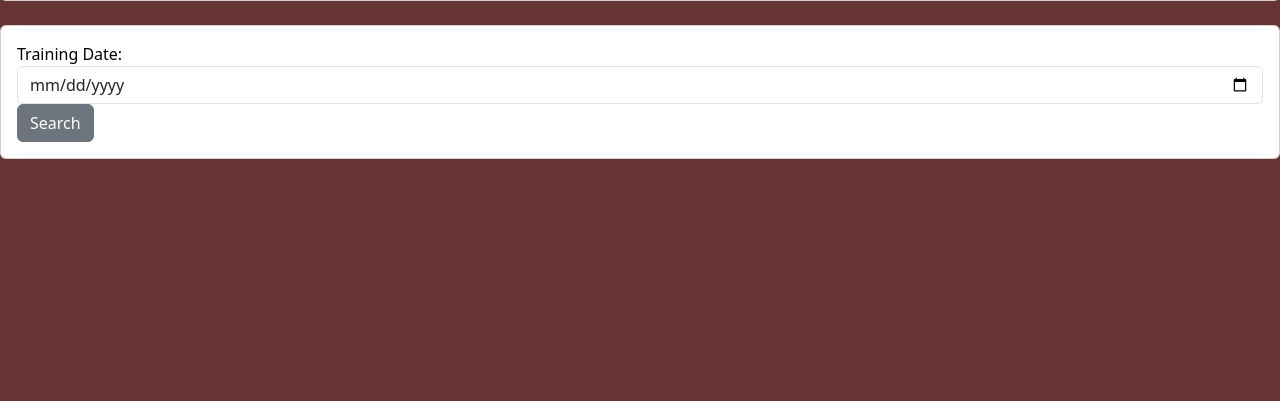
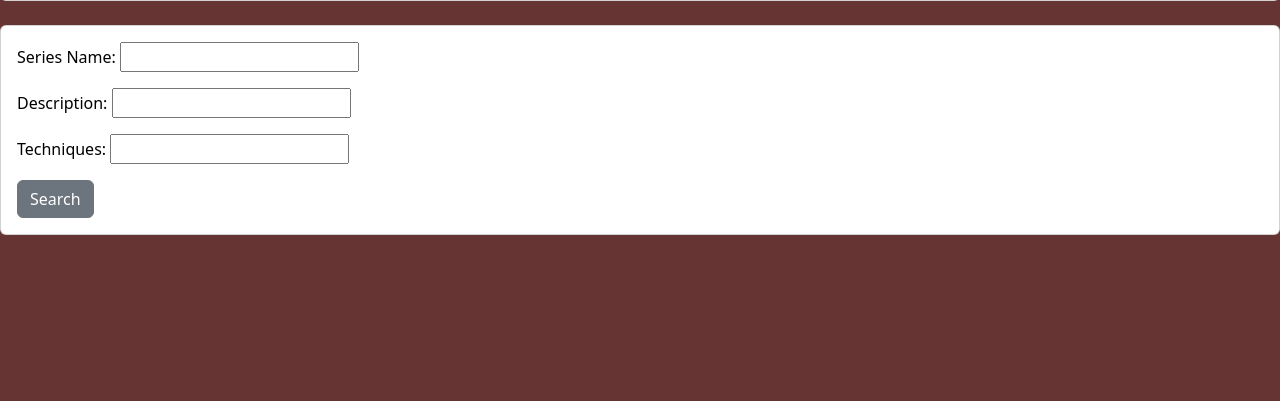
Before and after one commit to m-jines/Capstone2024, a Django app: page /techniqueseries/ in a window 1280 px wide. Shown: the part 295-696 px from the top of the page. Run offline with Django 4.2, Linux system fonts and the light colour scheme; a user stored in the database is signed in; data that the repository does not hold is empty.

Commit message:
technique series search function

```diff
--- a/djangoApp/filters.py
+++ b/djangoApp/filters.py
@@ -23,3 +23,23 @@ class TechniqueLibraryFilter(django_filters.FilterSet):
     class Meta:
         model=TechniqueLibraryEntry
         fields = ['Technique_Name', 'Description', 'Status']
+
+class TechniqueSeriesFilter(django_filters.FilterSet):
+    SeriesName = CharFilter(field_name='SeriesName', lookup_expr='icontains', label='Series Name')
+    Description = CharFilter(field_name='Description', lookup_expr='icontains', label='Description')
+    # Placeholder for technique-based filtering, actual method to be defined below
+    Techniques = CharFilter(method='filter_by_technique', label='Techniques')
+
+    class Meta:
+        model = TechniqueSeriesEntry
+        fields = ['SeriesName', 'Description']
+
+    def filter_by_technique(self, queryset, name, value):
+        """
+        This method will filter the TechniqueSeriesEntry queryset based on technique name.
+        """
+        if value:
+            return queryset.filter(
+                techniqueserieslinking__TechniqueLibraryEntry__Technique_Name__icontains=value
+            ).distinct()
+        return queryset
--- a/djangoApp/templates/djangoApp/main.html
+++ b/djangoApp/templates/djangoApp/main.html
@@ -26,7 +26,7 @@
 
     <nav class="navbar sticky-top navbar-expand-lg navbar-dark bg-secondary">
         <div class="container-fluid">
-          <a class="navbar-brand" href="#">
+          <a class="navbar-brand" href="{% url 'home' %}">
             <img src="{% static 'djangoApp/images/BJJLogo.png' %}" alt = "Logo" width = "75" height = "75" class="d-inline-block align-text-middle">
             </a>
           <button class="navbar-toggler" type="button" data-bs-toggle="collapse" data-bs-target="#navbarNavDropdown" aria-controls="navbarNavDropdown" aria-expanded="false" aria-label="Toggle navigation">
--- a/djangoApp/templates/djangoApp/techniqueseries.html
+++ b/djangoApp/templates/djangoApp/techniqueseries.html
@@ -7,9 +7,8 @@
     <div class="col-md-12">
         <h5>Your Series</h5>
         <hr>
-        <div class = "card card-body">
-            <a class="btn btn-secondary btn-sm btn-block" href ="{% url 'techniqueseriesform' %}">Create Series
-            </a>
+        <div class="card card-body">
+            <a class="btn btn-secondary btn-sm btn-block" href="{% url 'techniqueseriesform' %}">Create Series</a>
             <table class="table table-sm">
                 <tr>
                     <th>Name</th>
@@ -21,8 +20,8 @@
 
                 {% for i in series_entries %}
                     <tr>
-                        <td>{{i.SeriesName}}</td>
-                        <td>{{i.Description}}</td>
+                        <td>{{ i.SeriesName }}</td>
+                        <td>{{ i.Description }}</td>
                         <td>
                             <ul style="list-style-type:none; padding: 0;">
                                 {% for link in i.techniqueserieslinking_set.all %}
@@ -36,57 +35,17 @@
                         <td><a class="btn btn-danger btn-sm" href="{% url 'deletetechniqueseries' i.id %}">Remove</a></td>
                     </tr>
                 {% endfor %}
-
             </table>
-        </div>
         </div>
     </div>
 </div>
-<!--START EDITING HERE FOR SEARCH FILTERS-->
+
 <br>
 <div class="row">
     <div class="col-md-12">
         <div class="card card-body">
             <form style="color:black" method="get">
-                <!-- Custom date widget for Training Date at the desired location -->
-                <div class="form-group">
-                    <label for="Training_Date">Training Date:</label>
-                    <input type="date" id="Training_Date" name="Training_Date" class="form-control" value="{{ request.GET.Training_Date }}" placeholder="Training Date">
-                </div>
-
-                      <!-- Duration minimum search -->
-                      {% if jFilter.form.Duration_min %}
-                      <div class="form-group">
-                          {{ jFilter.form.Duration_min.label_tag }}
-                          {{ jFilter.form.Duration_min }}
-                      </div>
-                      {% endif %}
-
-                      <!-- Duration maximum search -->
-                      {% if jFilter.form.Duration_max %}
-                      <div class="form-group">
-                          {{ jFilter.form.Duration_max.label_tag }}
-                          {{ jFilter.form.Duration_max }}
-                      </div>
-                      {% endif %}
-
-                <!-- Manually render the Techniques filter field -->
-                {% if jFilter.form.Techniques %}
-                <div class="form-group">
-                    {{ jFilter.form.Techniques.label_tag }}
-                    {{ jFilter.form.Techniques }}
-                </div>
-                {% endif %}
-
-                <!-- Manually render the Notes filter field -->
-                {% if jFilter.form.Notes %}
-                <div class="form-group">
-                    {{ jFilter.form.Notes.label_tag }}
-                    {{ jFilter.form.Notes }}
-                </div>
-                {% endif %}
-
-                <!-- Search button -->
+                {{ tFilter.form.as_p }}
                 <button class="btn btn-secondary" type="submit">Search</button>
             </form>
         </div>
--- a/djangoApp/templates/djangoApp/techniqueseriesform.html
+++ b/djangoApp/templates/djangoApp/techniqueseriesform.html
@@ -7,6 +7,9 @@
     {% csrf_token %}
     {{ jform.SeriesName.label_tag }} {{ jform.SeriesName }}
     {{ jform.Description.label_tag }} {{ jform.Description }}
+    <div>
+        <strong>Note:</strong> Please select techniques in the order you wish them to be considered.
+    </div>
     {{ jform.techniques.label_tag }} {{ jform.techniques }}
     <input type="hidden" id="techniques_order" name="techniques_order" value="">
     <input type="submit" value="Submit">
--- a/djangoApp/views.py
+++ b/djangoApp/views.py
@@ -182,8 +182,13 @@ def deletetechnique(request, pk):
 @login_required(login_url='loginpage')
 def techniqueseries(request):
     current_user = request.user
-    series_entries = TechniqueSeriesEntry.objects.filter(user=current_user)
-    context = {'series_entries': series_entries}
+    series_entries_queryset = TechniqueSeriesEntry.objects.filter(user=current_user)
+    tFilter = TechniqueSeriesFilter(request.GET, queryset=series_entries_queryset)
+
+    context = {
+        'series_entries': tFilter.qs,  # Use the filtered queryset here
+        'tFilter': tFilter,
+    }
     return render(request, 'djangoApp/techniqueseries.html', context)
 
 @login_required(login_url='loginpage')
```
